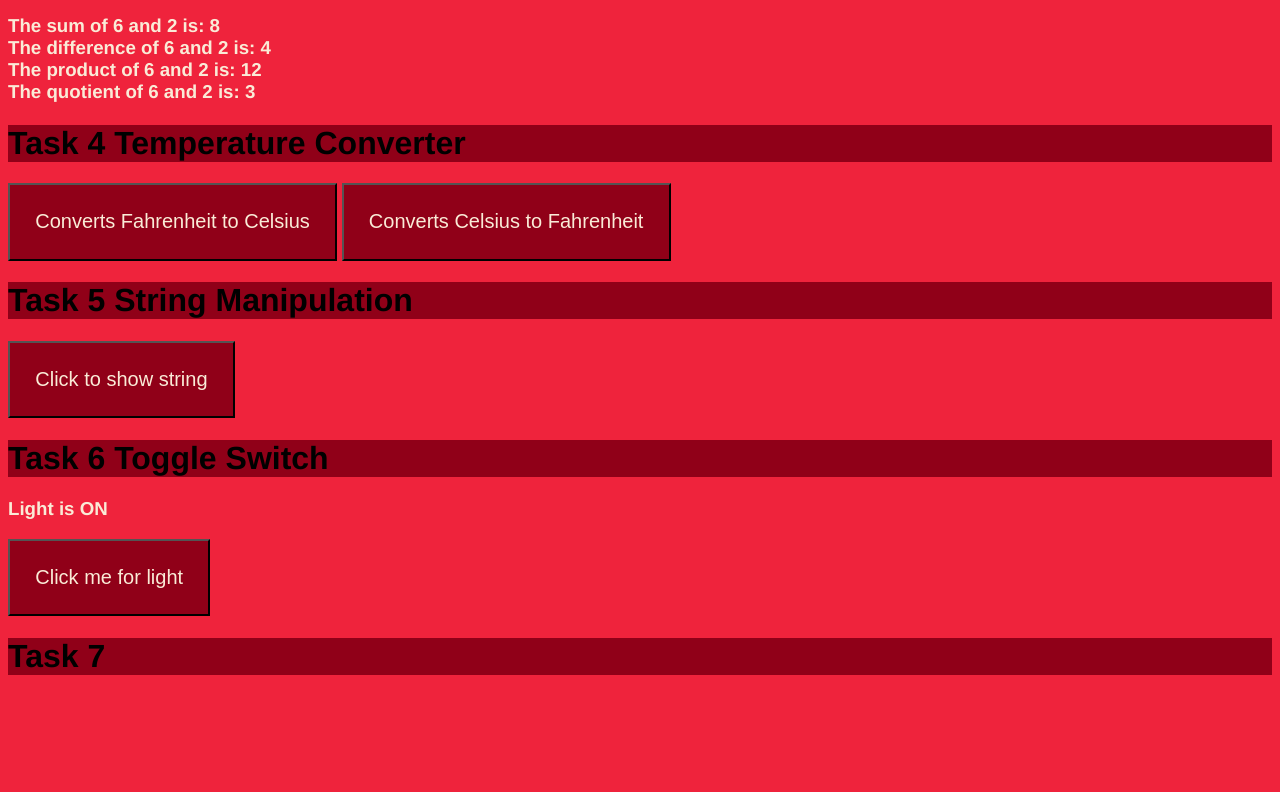
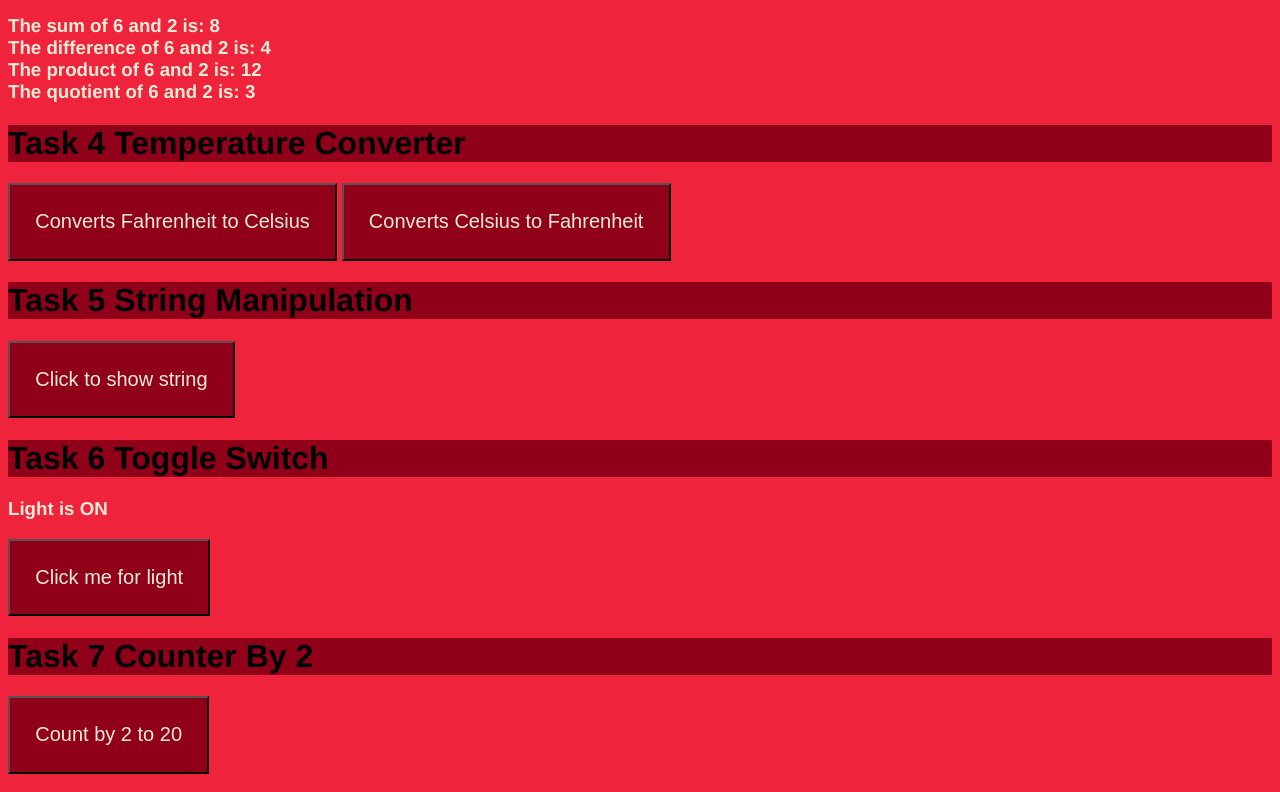
Before and after one commit to santi-lacayo/Intro-To-Web-Dev-Santi, a plain HTML site: page Week 10/Homework/index.html in a window 1280 px wide. Shown: the part 578-1370 px from the top of the page. Before the commit the page ends 1274 px from the top, so only its background shows below. Drawn offline with Linux system fonts and the light colour scheme.

Commit message:
Homework

```diff
--- a/Week 10/Homework/index.html
+++ b/Week 10/Homework/index.html
@@ -28,7 +28,8 @@
     <h3 id="lightstatus">Light is ON</h3>
     <button onclick="switchOff();">Click me for light</button>
 
-    <h1>Task 7</h1>
+    <h1>Task 7 Counter By 2</h1>
+    <button onclick = "countByTwo(20)">Count by 2 to 20</button>
     <h3 id="countby"></h3>
     <script src="js.js"></script>
   </body>
```
